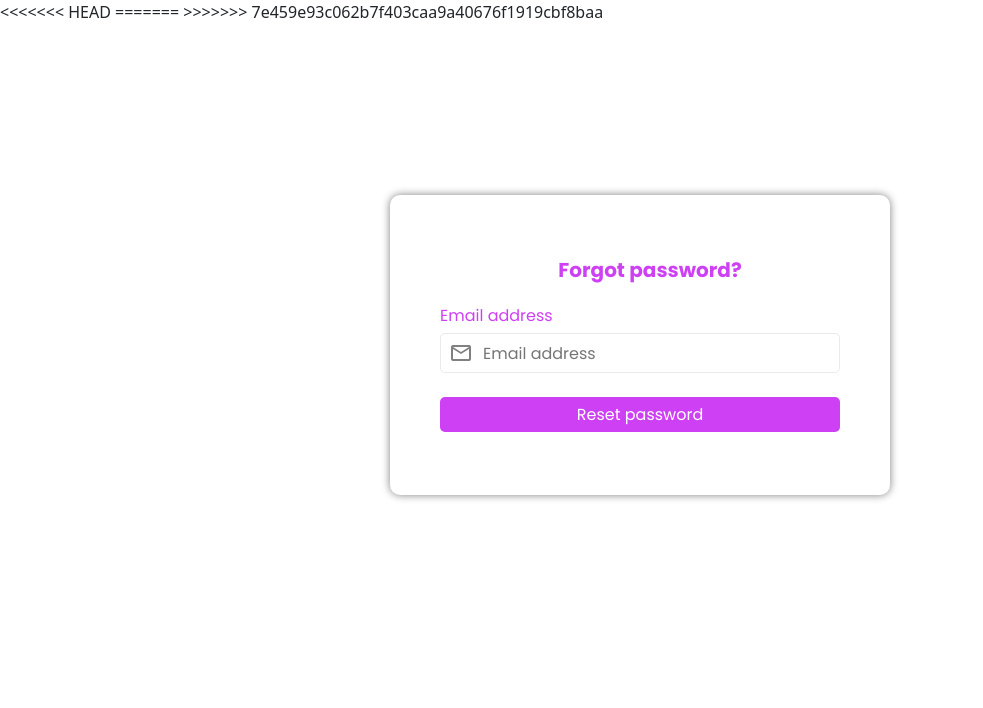
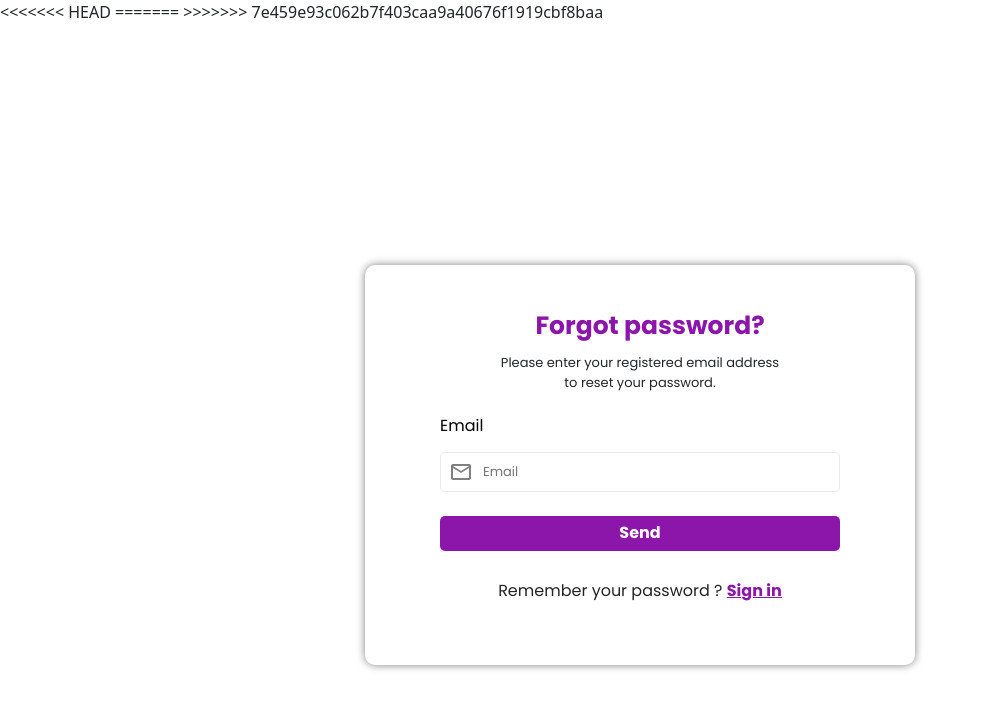
Before and after one commit to Agalya-10/Baaks-academy, an Angular app: page /forgot in a window 1280 px wide. Shown: the top 708 px of the page, without its empty margins (0-983 px from the left). Built offline with nearby package versions, Linux system fonts and the light colour scheme.

Commit message:
forgot finished

```diff
--- a/src/app/login/forgot/forgot.component.css
+++ b/src/app/login/forgot/forgot.component.css
@@ -1,30 +1,30 @@
 .container {
     border-radius: 10px;
     /* border: 1px solid rgb(226, 218, 218); */
-    width: 500px;
-    margin-top: 170px;
+    width: 550px;
+    margin-top: 240px;
     display: flex;
     justify-content: center;
     align-items: center;
     flex-direction: column;
-    height: 300px;
+    height: 400px;
     box-shadow: 0px 0px 8px gray;
 }
 
 .for {
-    color: #CE40F3;
+    color:#8c15aa;
     margin-left: 20px;
 
 }
 
 .email {
-    color: #CE40F3;
+    color: #8c15aa;
 }
 
 button {
     width: 400px;
     height: 35px;
-    background-color: #CE40F3;
+    background-color: #8c15aa;
     color: white;
     border: none;
     outline: none;
@@ -38,7 +38,7 @@ input {
 }
 
 button:hover {
-    background-color: #dd56ff;
+    background-color: #9d37b7;
     color: white;
 
 }
@@ -59,4 +59,10 @@ button:hover {
     height: 100%;
     width: 90%;
     outline: none;
+    font-size: small;
 }
+
+/* .open:hover{
+background-color:white;
+color:#9d37b7;
+} */
--- a/src/app/login/forgot/forgot.component.html
+++ b/src/app/login/forgot/forgot.component.html
@@ -1,18 +1,26 @@
 <div class="container">
     <div class="head">
-        <h5 class="for"><b>Forgot password?</b></h5>
+        <h5 class="for" style="font-size: 25px;"><b>Forgot password?</b></h5>
     </div>
-    <div class="email mt-3">
-        <h6>Email address</h6>
-        <div class="icon">
-            <span class="material-symbols-outlined mx-2">
-                mail
-            </span>
-            <input class="input-email" placeholder="Email address">
+    <p class="mt-1" style="text-align: center;font-size: 13px;">
+  Please enter your registered email address<br>
+  to reset your password.
+</p>
+
+    <div class="email mt-2">
+        <h6 class="" style="color: black;">Email </h6>
+        <div class="icon mt-3">
+<span class="material-symbols-outlined mx-2">
+mail
+</span>
+            <input class="input-email" placeholder="Email ">
         </div>
     </div>
     <br>
     <div class="reset">
-        <button>Reset password </button>
+        <button> <b>Send</b> </button>
+    </div>
+    <div class="mt-4 " >
+        <p class="mt-1 " >Remember your password ? <a href="http://localhost:4200/" class="open" style=" color: #8c15aa;"><b>Sign in</b></a></p>
     </div>
 </div>
```
